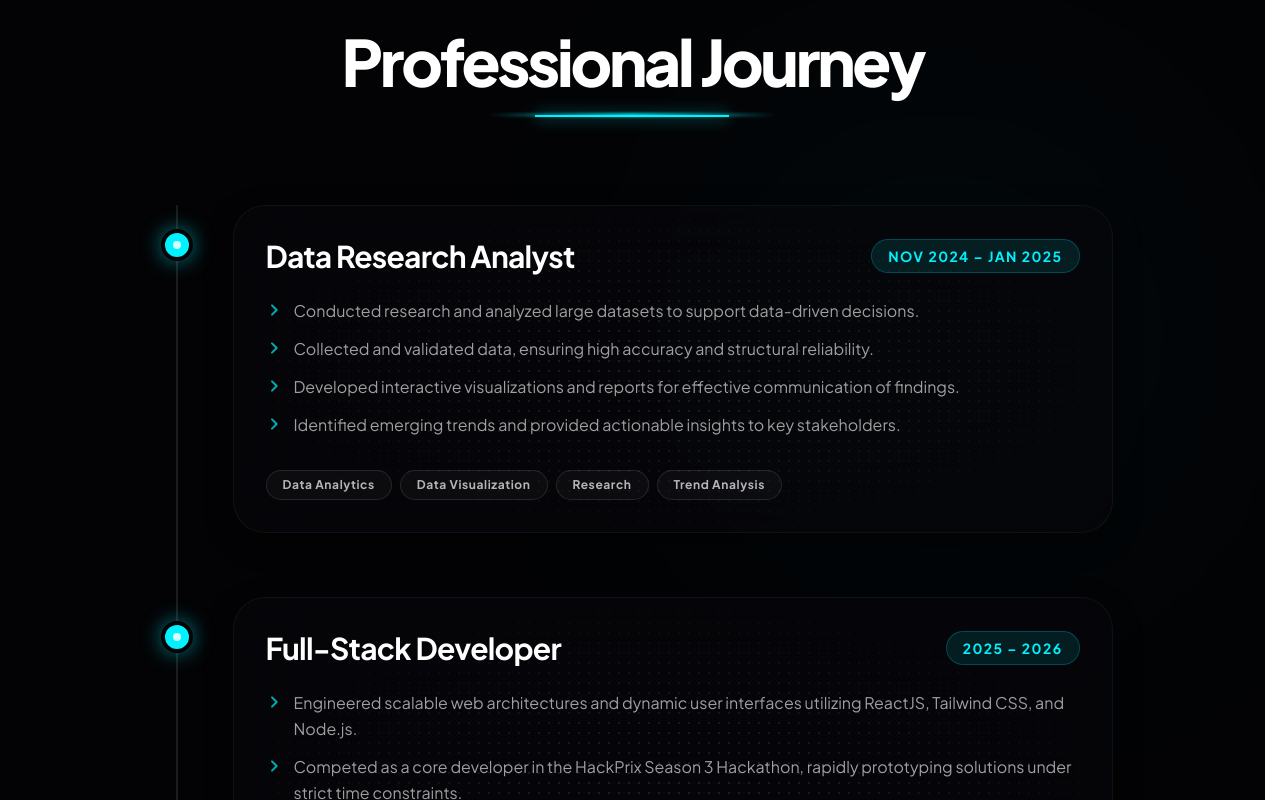
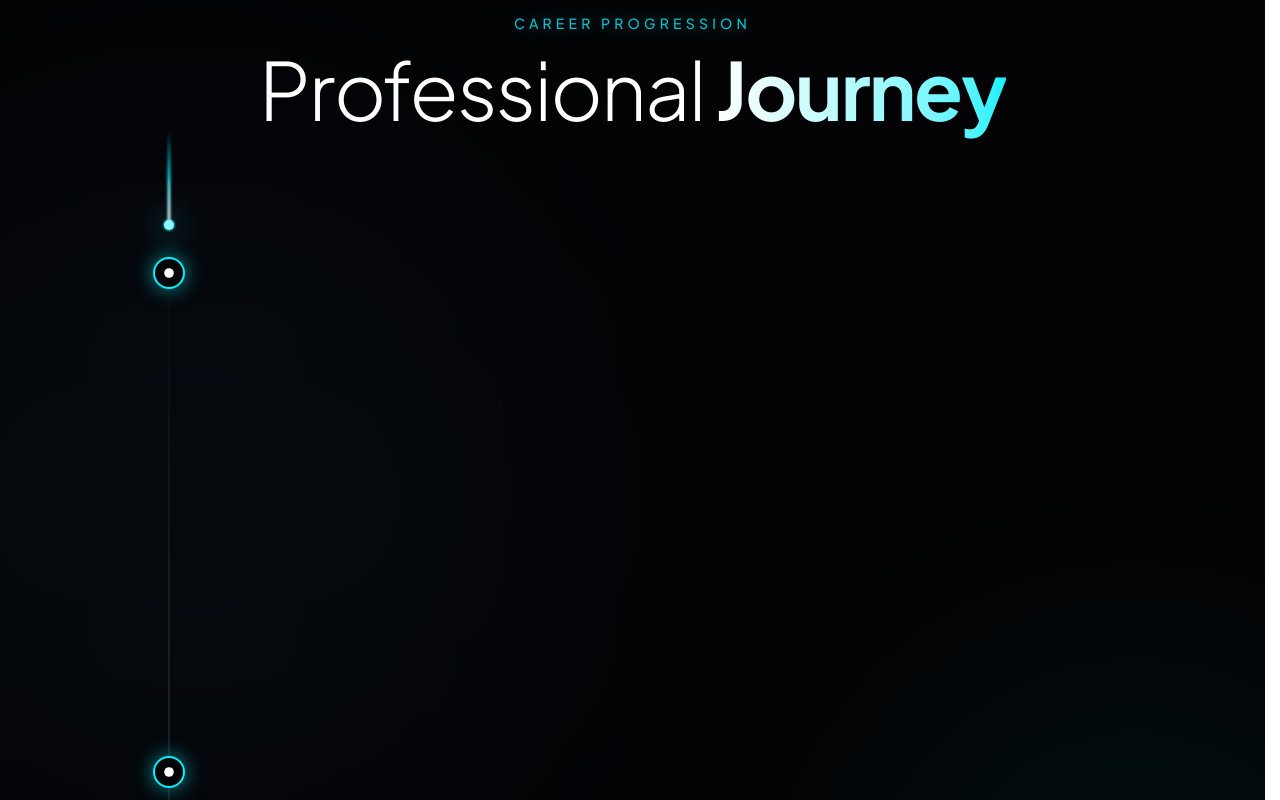
Before and after one commit to Mohdali644/Folio, a React (Vite) app: page / in a window 1280 px wide. Shown: the part 1820-2620 px from the top of the page. Built offline with nearby package versions, Linux system fonts and the light colour scheme.

Commit message:
Feat: add new floating badge

```diff
--- a/src/App.jsx
+++ b/src/App.jsx
@@ -1,5 +1,6 @@
 import { useState } from 'react';
 
+import SignatureBadge from "./components/SignatureBadge";
 import CustomCursor from './components/CustomCursor';
 import BootSequence from './components/BootSequence';
 import Header from './components/Header';
@@ -34,6 +35,7 @@ function App() {
               <Projects />
               <Contact />
             </main>
+            <SignatureBadge />
             <Footer />
           </>
         )}
--- a/src/components/Experience.jsx
+++ b/src/components/Experience.jsx
@@ -1,6 +1,9 @@
 import { useRef } from 'react';
-import { motion, useScroll, useTransform } from 'framer-motion';
+import { motion, useScroll, useTransform, useSpring, useInView } from 'framer-motion';
 
+// ==========================================
+// YOUR EXPERIENCE DATA
+// ==========================================
 const experiences = [
   {
     role: "Data Research Analyst",
@@ -18,7 +21,7 @@ const experiences = [
     period: "2025 – 2026",
     description: [
       "Engineered scalable web architectures and dynamic user interfaces utilizing ReactJS, Tailwind CSS, and Node.js.",
-      "Competed as a core developer in the HackPrix Season 3 Hackathon, rapidly prototyping solutions under strict time constraints.",
+      "Competed as a core developer in the HackPrix Season 3 & HackForge 2.0 Hackathons, rapidly prototyping solutions under strict time constraints.",
       "Maintained version control and continuous integration via advanced GitHub repository management.",
       "Integrated machine learning models and Python-based backend analytics into seamless front-end dashboards."
     ],
@@ -26,111 +29,115 @@ const experiences = [
   }
 ];
 
-export default function Experience() {
-  const containerRef = useRef(null);
+// ==========================================
+// SMOOTH REACTIVE CARD
+// ==========================================
+function ExperienceCard({ exp }) {
+  const cardRef = useRef(null);
 
-  // Advanced Scroll Tracking for the Laser Line
+  // 1. Track scroll strictly for this card's entrance
   const { scrollYProgress } = useScroll({
-    target: containerRef,
-    offset: ["start center", "end center"]
+    target: cardRef,
+    offset: ["start 90%", "center center"]
   });
 
-  const laserHeight = useTransform(scrollYProgress, [0, 1], ["0%", "100%"]);
+  // 2. Wrap the scroll in a fluid Spring (Removes ALL scroll jitter)
+  const smoothProgress = useSpring(scrollYProgress, { stiffness: 60, damping: 20, restDelta: 0.001 });
+
+  // 3. Map the spring to physics
+  const cardOpacity = useTransform(smoothProgress, [0, 1], [0, 1]);
+  const cardY = useTransform(smoothProgress, [0, 1], [80, 0]);
+  const borderDraw = useTransform(smoothProgress, [0.3, 1], [0, 1]); // Border draws slightly after it appears
+
+  // For the node lighting up
+  const isInView = useInView(cardRef, { once: false, amount: 0.5 });
 
   return (
-    <section id="experience" className="py-32 relative z-10 w-full" ref={containerRef}>
-
-      {/* Ambient Glow */}
-      <div className="absolute top-[20%] right-[10%] w-100 h-100 bg-accent-cyan/5 rounded-full blur-[150px] pointer-events-none"></div>
-
-      <div className="max-w-5xl mx-auto px-6 md:px-8">
+    <div ref={cardRef} className="relative pl-12 sm:pl-20 group">
 
       {/* ==========================================
-            SECTION HEADER
+          PERFECTLY ALIGNED LED TIMELINE NODE
       ========================================== */}
+      {/* Left is 0, width is 8 (32px). Center is exactly 16px, which perfectly aligns with the line! */}
       <motion.div
-          initial={{ opacity: 0, y: 30 }}
-          whileInView={{ opacity: 1, y: 0 }}
-          viewport={{ once: true, margin: "-100px" }}
-          transition={{ duration: 0.8, ease: [0.19, 1, 0.22, 1] }}
-          className="flex flex-col items-center mb-24"
+        animate={isInView ? { borderColor: "#00f2fe", boxShadow: "0 0 20px rgba(0,242,254,0.6)" } : { borderColor: "rgba(255,255,255,0.2)", boxShadow: "0 0 0px transparent" }}
+        transition={{ duration: 0.5 }}
+        className="absolute left-0 top-8 w-8 h-8 rounded-full bg-[#030305] border-2 flex items-center justify-center z-20"
       >
-          <h2 className="text-[clamp(2.5rem,5vw,4rem)] font-black text-white tracking-tighter relative inline-block">
-            Professional Journey
-            {/* Animated Underline */}
-            <span className="absolute -bottom-2 left-1/2 -translate-x-1/2 w-1/2 h-1 bg-linear-to-r from-transparent via-accent-cyan to-transparent opacity-80 blur-[1px]"></span>
-            <span className="absolute -bottom-2 left-1/2 -translate-x-1/2 w-1/3 h-0.5 bg-accent-cyan shadow-[0_0_15px_#00f2fe]"></span>
-          </h2>
+        <motion.div
+          animate={isInView ? { backgroundColor: "#ffffff", scale: 1.2 } : { backgroundColor: "rgba(255,255,255,0.2)", scale: 1 }}
+          transition={{ duration: 0.5 }}
+          className="w-2 h-2 rounded-full"
+        ></motion.div>
       </motion.div>
 
       {/* ==========================================
-            THE LASER TIMELINE
-        ========================================== */}
-        <div className="relative">
-
-          {/* Base Inactive Track */}
-          <div className="absolute left-3.75 sm:left-5.75 top-0 bottom-0 w-0.5 bg-white/10 rounded-full"></div>
-
-          {/* Active Laser Beam (Grows on Scroll) */}
-          <motion.div
-            style={{ height: laserHeight }}
-            className="absolute left-3.75 sm:left-5.75 top-0 w-0.5 bg-linear-to-b from-accent-cyan via-accent-blue to-transparent shadow-[0_0_15px_#00f2fe] rounded-full origin-top"
-          ></motion.div>
-
-          <div className="flex flex-col gap-16">
-            {experiences.map((exp, index) => (
-              <div key={index} className="relative pl-12 sm:pl-20 group">
-
-                {/* ==========================================
-                    HARDWARE LED TIMELINE NODE
+          THE CARD ITSELF
       ========================================== */}
       <motion.div
-                  initial={{ scale: 0, opacity: 0, backgroundColor: "#1a1a24" }}
-                  whileInView={{ scale: 1, opacity: 1, backgroundColor: "#00f2fe" }}
-                  viewport={{ once: false, margin: "-100px" }}
-                  transition={{ duration: 0.5, delay: 0.2 }}
-                  className="absolute left-0 sm:left-2 top-6 w-8 h-8 rounded-full border-4 border-[#030305] flex items-center justify-center z-10 shadow-[0_0_20px_rgba(0,242,254,0.5)] transition-colors duration-500"
+        style={{ opacity: cardOpacity, y: cardY }}
+        className="relative p-8 sm:p-10 bg-[#050508]/80 backdrop-blur-3xl border border-white/5 rounded-3xl overflow-hidden group hover:bg-[#08080c]/90 transition-colors duration-700 shadow-[0_20px_40px_rgba(0,0,0,0.6)] transform-gpu"
       >
-                  <div className="w-2 h-2 bg-white rounded-full animate-pulse"></div>
-                </motion.div>
+        {/* The Animated SVG Border Engine - Now perfectly smooth */}
+        <svg className="absolute inset-0 w-full h-full pointer-events-none rounded-3xl" style={{ zIndex: 10 }}>
+          <rect
+            width="100%"
+            height="100%"
+            rx="1.5rem"
+            fill="none"
+            stroke="url(#cyanGlow)"
+            strokeWidth="3"
+            strokeDasharray="1000"
+            strokeDashoffset="1000"
+            className="group-hover:opacity-100 opacity-0 transition-opacity duration-700"
+          />
+          <motion.rect
+            width="100%"
+            height="100%"
+            rx="1.5rem"
+            fill="none"
+            stroke="rgba(0,242,254,0.4)"
+            strokeWidth="2"
+            pathLength={borderDraw} // Uses the smoothed scroll spring
+          />
+          <defs>
+            <linearGradient id="cyanGlow" x1="0%" y1="0%" x2="100%" y2="100%">
+              <stop offset="0%" stopColor="#00f2fe" />
+              <stop offset="100%" stopColor="transparent" />
+            </linearGradient>
+          </defs>
+        </svg>
 
-                {/* ==========================================
-                    GLASSMORPHIC EXPERIENCE CARD
-                ========================================== */}
-                <motion.div
-                  initial={{ opacity: 0, x: 50, filter: "blur(10px)" }}
-                  whileInView={{ opacity: 1, x: 0, filter: "blur(0px)" }}
-                  viewport={{ once: true, margin: "-100px" }}
-                  transition={{ type: "spring", stiffness: 100, damping: 20, delay: 0.1 }}
-                  className="relative p-6 sm:p-8 bg-[#08080c]/80 backdrop-blur-2xl border border-white/5 rounded-2xl sm:rounded-4xl overflow-hidden hover:border-accent-cyan/30 transition-all duration-500 shadow-[0_10px_30px_rgba(0,0,0,0.5)] group-hover:shadow-[0_10px_40px_rgba(0,242,254,0.1)]"
-                >
-                  {/* Subtle Grid Background */}
-                  <div className="absolute inset-0 opacity-[0.1] bg-[radial-gradient(#fff_1px,transparent_1px)] bg-size-[10px_10px] mask-[radial-gradient(ellipse_at_center,black_10%,transparent_80%)] pointer-events-none"></div>
-
-                  <div className="relative z-10">
-
-                    {/* Card Header (Title & Date) */}
-                    <div className="flex flex-col sm:flex-row sm:items-center justify-between gap-4 mb-6">
-                      <h3 className="text-2xl sm:text-3xl font-bold text-white tracking-tight group-hover:text-transparent group-hover:bg-clip-text group-hover:bg-linear-to-r group-hover:from-white group-hover:to-accent-cyan transition-all duration-300">
+        <div className="relative z-20">
+          {/* Card Header */}
+          <div className="flex flex-col sm:flex-row sm:items-start justify-between gap-4 mb-8">
+            <div>
+              <div className="flex items-center gap-3 mb-3">
+                <span className="w-2 h-2 bg-accent-cyan animate-pulse shadow-[0_0_8px_#00f2fe]"></span>
+                <span className="text-accent-cyan text-[0.65rem] font-bold tracking-[0.3em] uppercase opacity-80">
+                  Execution Phase
+                </span>
+              </div>
+              <h3 className="text-2xl sm:text-3xl lg:text-4xl font-black text-white tracking-tight">
                 {exp.role}
               </h3>
+            </div>
 
-                      <div className="inline-flex items-center justify-center px-4 py-1.5 bg-accent-cyan/10 border border-accent-cyan/20 rounded-full w-fit">
-                        <span className="text-accent-cyan text-xs sm:text-sm font-bold tracking-widest uppercase">
+            <div className="inline-flex items-center justify-center px-4 py-2 bg-white/3 border border-white/10 rounded-lg backdrop-blur-sm group-hover:border-accent-cyan/40 transition-colors duration-500">
+              <span className="text-text-muted text-xs sm:text-sm font-mono font-bold tracking-widest uppercase group-hover:text-white transition-colors duration-500">
                 {exp.period}
               </span>
             </div>
           </div>
 
           {/* Bullet Points */}
-                    <ul className="flex flex-col gap-3 mb-8">
+          <ul className="flex flex-col gap-4 mb-10">
             {exp.description.map((desc, i) => (
-                        <li key={i} className="flex items-start text-text-muted text-sm sm:text-base leading-relaxed">
-                          {/* Animated Chevron Bullet */}
-                          <svg className="w-4 h-4 text-accent-cyan/70 mt-1 mr-3 shrink-0 group-hover:text-accent-cyan group-hover:translate-x-1 transition-all duration-300" fill="none" viewBox="0 0 24 24" stroke="currentColor" strokeWidth="3">
-                            <path strokeLinecap="round" strokeLinejoin="round" d="M9 5l7 7-7 7" />
-                          </svg>
-                          <span className="group-hover:text-white/90 transition-colors duration-300">
+              <li key={i} className="flex items-start text-text-muted text-sm sm:text-base leading-relaxed group/bullet">
+                <span className="text-white/20 font-mono text-xs mt-1 mr-4 group-hover/bullet:text-accent-cyan transition-colors duration-300 select-none">
+                  0{i + 1}
+                </span>
+                <span className="group-hover/bullet:text-white/90 transition-colors duration-300">
                   {desc}
                 </span>
               </li>
@@ -142,20 +149,91 @@ export default function Experience() {
             {exp.skills.map((skill, i) => (
               <span
                 key={i}
-                          className="px-4 py-1.5 bg-white/3 border border-white/10 rounded-full text-xs font-bold text-white/70 tracking-wider hover:bg-white/10 hover:border-accent-cyan/50 hover:text-accent-cyan transition-all duration-300 cursor-none"
+                className="px-4 py-1.5 bg-[#030305] border border-white/10 rounded-full text-[0.7rem] sm:text-xs font-bold text-white/60 tracking-widest uppercase hover:bg-accent-cyan/10 hover:border-accent-cyan/50 hover:text-accent-cyan transition-all duration-300 cursor-none shadow-[inset_0_0_10px_rgba(255,255,255,0.02)]"
               >
                 {skill}
               </span>
             ))}
           </div>
-
         </div>
       </motion.div>
+    </div>
+  );
+}
 
-              </div>
+// ==========================================
+// MAIN EXPORT
+// ==========================================
+export default function Experience() {
+  // We attach the ref STRICTLY to the timeline container, not the section padding
+  const timelineRef = useRef(null);
+
+  // Track the scroll of just the timeline container
+  const { scrollYProgress } = useScroll({
+    target: timelineRef,
+    offset: ["start center", "end center"]
+  });
+
+  // Wrap the laser height in a spring damper to completely remove trackpad jitter
+  const smoothLaser = useSpring(scrollYProgress, { stiffness: 50, damping: 20, restDelta: 0.001 });
+  const laserHeight = useTransform(smoothLaser, [0, 1], ["0%", "100%"]);
+
+  return (
+    <section id="experience" className="py-32 relative z-10 w-full overflow-hidden">
+
+      {/* Heavy Ambient Glow */}
+      <div className="absolute top-[20%] left-[-10%] w-[50vw] h-[50vw] bg-accent-blue/5 rounded-full blur-[150px] pointer-events-none z-0 transform-gpu"></div>
+      <div className="absolute bottom-[10%] right-[-10%] w-[40vw] h-[40vw] bg-accent-cyan/5 rounded-full blur-[120px] pointer-events-none z-0 transform-gpu"></div>
+
+      <div className="max-w-5xl mx-auto px-6 md:px-8 relative z-10">
+
+        {/* Section Header */}
+        <motion.div
+          initial={{ opacity: 0, y: 30 }}
+          whileInView={{ opacity: 1, y: 0 }}
+          viewport={{ once: true, amount: 0.2 }}
+          transition={{ duration: 1, ease: [0.16, 1, 0.3, 1] }}
+          className="flex flex-col mb-24 items-center text-center"
+        >
+          <span className="text-accent-cyan text-sm font-medium tracking-[0.3em] uppercase mb-4 opacity-80 drop-shadow-[0_0_8px_rgba(0,242,254,0.4)]">
+            Career Progression
+          </span>
+            <h2 className="text-[clamp(3.5rem,7vw,5rem)] font-light text-white leading-none tracking-tight">
+            Professional <span className="font-bold text-transparent bg-clip-text bg-linear-to-r from-white via-accent-cyan to-white bg-size-[200%_auto] animate-[gradient_4s_linear_infinite]">Journey</span>
+          </h2>
+        </motion.div>
+
+        {/* ==========================================
+            THE FIBER OPTIC TIMELINE (ULTRA-SMOOTH)
+        ========================================== */}
+        <div ref={timelineRef} className="relative">
+
+          {/* Base Inactive Track */}
+          <div className="absolute left-4 top-0 bottom-0 w-0.5 -ml-px bg-linear-to-b from-transparent via-white/10 to-transparent"></div>
+
+          {/* Active Fiber-Optic Surge (Forced GPU Acceleration) */}
+          <motion.div
+            style={{ height: laserHeight }}
+            className="absolute left-4 top-0 w-0.5 -ml-px bg-linear-to-b from-transparent via-accent-cyan to-[#ffffff] shadow-[0_0_20px_#00f2fe,0_0_40px_#00f2fe] origin-top rounded-full z-10 transform-gpu will-change-[height]"
+          ></motion.div>
+
+          {/* Traveling Laser Spark (Now with Comet Tail & GPU Acceleration) */}
+          <motion.div
+            style={{ top: laserHeight }}
+            className="absolute left-4 -ml-1.25 w-2.5 h-2.5 rounded-full bg-white shadow-[0_0_30px_#00f2fe,0_0_60px_#ffffff] -mt-1.25 z-20 transform-gpu will-change-[top] flex items-center justify-center"
+          >
+            {/* Extreme Physics: High-Speed Comet Tail (Simulates motion blur to hide scroll jitter) */}
+            <div className="absolute bottom-0.75 left-1/2 -translate-x-1/2 w-0.75 h-24 bg-linear-to-t from-white via-accent-cyan to-transparent opacity-90 blur-[1px] pointer-events-none rounded-full"></div>
+
+            {/* Core Energy Pulse */}
+            <div className="absolute inset-0 rounded-full bg-accent-cyan animate-[ping_1.5s_cubic-bezier(0,0,0.2,1)_infinite] opacity-60"></div>
+          </motion.div>
+
+          <div className="flex flex-col gap-16 md:gap-24">
+            {experiences.map((exp, index) => (
+              <ExperienceCard key={index} exp={exp} />
             ))}
           </div>
-
           </div>
         </div>
     </section>
```
Also changed, not shown: src/components/SignatureBadge.jsx (added, +40 -0 lines). Lines whose indentation alone changed are shown as unchanged.
